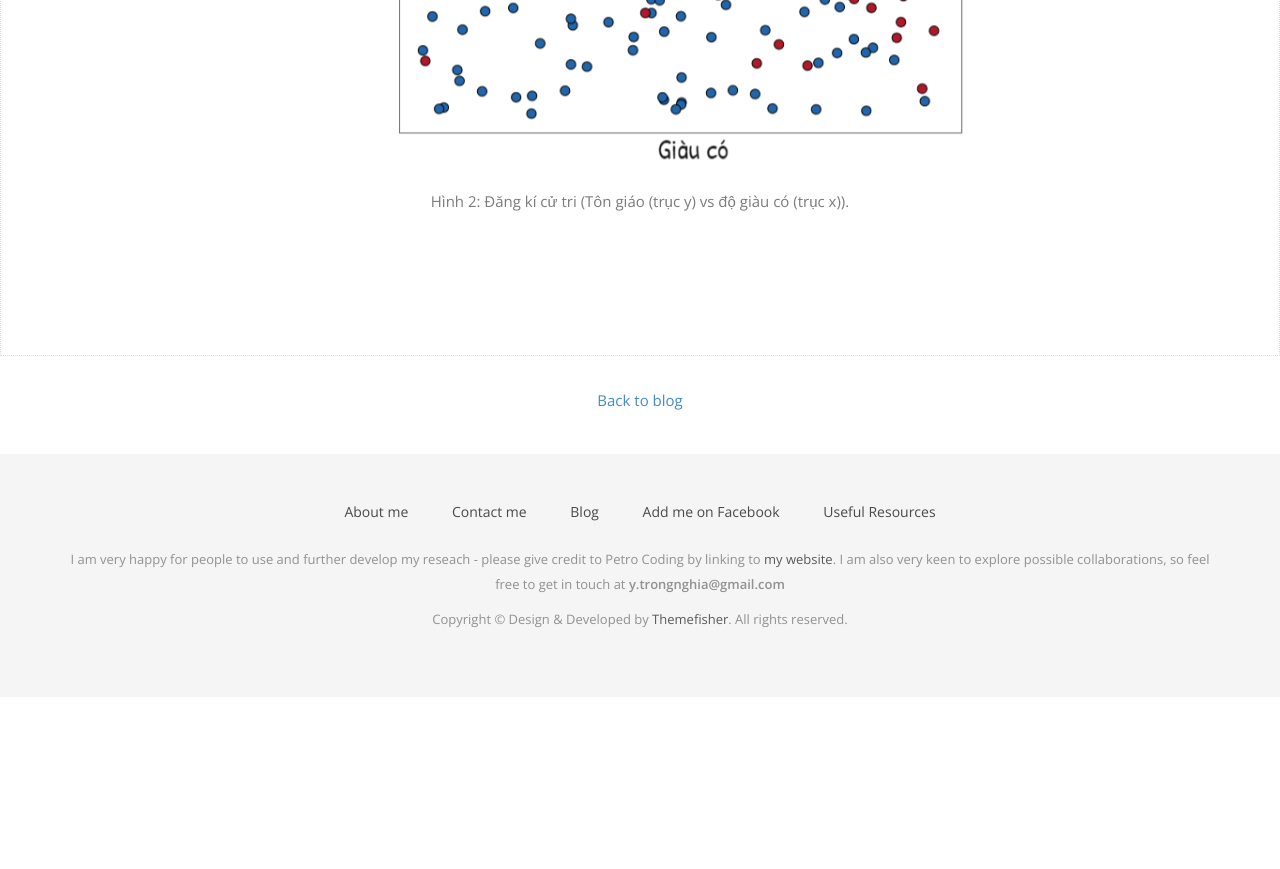
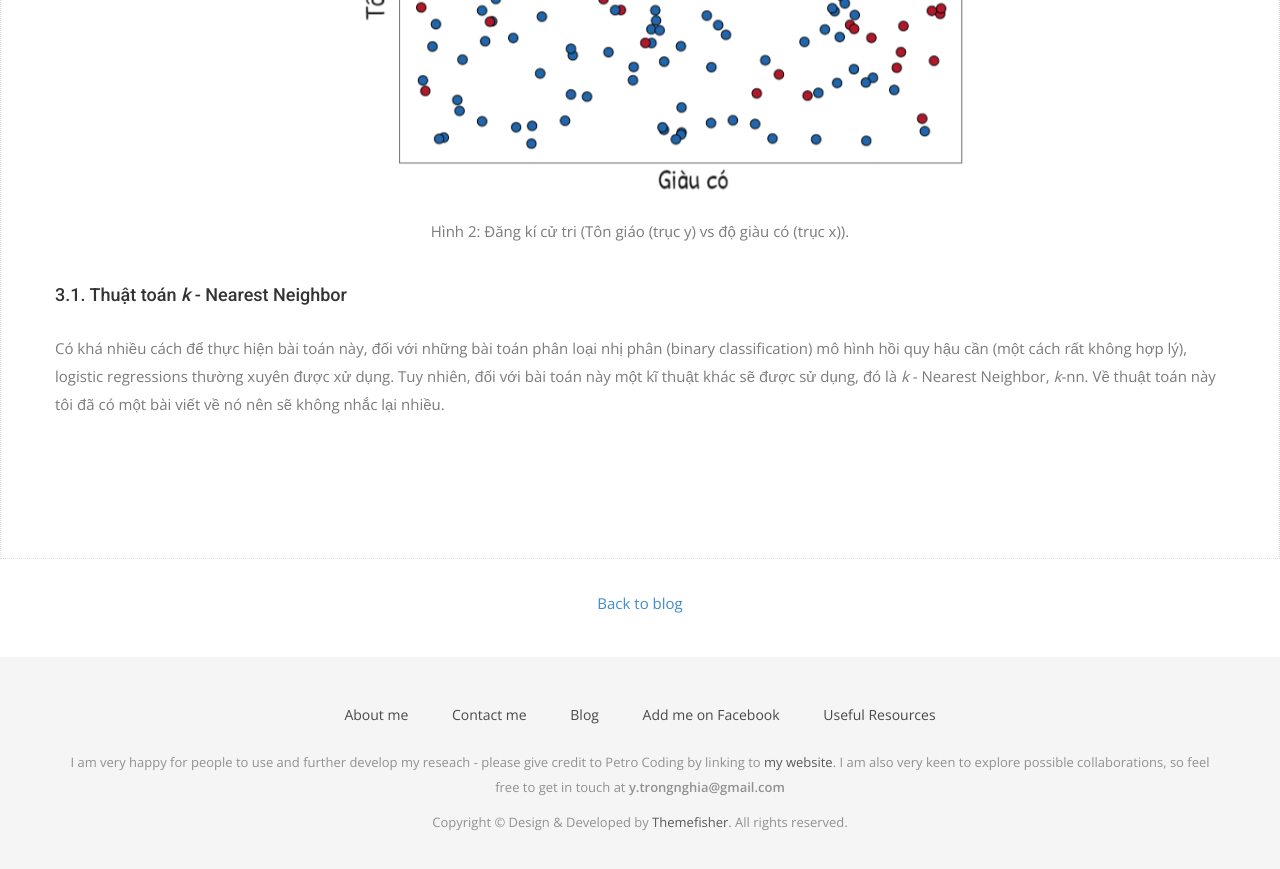
Before and after one commit to YanGBloG/superseded, a Jekyll site: the page built from _posts/2019-04-16-bias-variance-tradeoff.md, in a window 1280 px wide and 900 px high, scrolled down 3810 px. Shown: the top 869 px of the window. Built offline with Jekyll 4.4.1, drawn with Linux system fonts in a browser that asks for light colours; nearby versions of some CDN libraries; some web fonts are replaced; library files that are not in the unit come from our copies; formulas are drawn with MathJax 3; before the commit the page ends 4507 px from its top, so only the background shows below that; some of the changed text lies outside the part shown.

Commit message:
Update 2019-04-16-bias-variance-tradeoff.md

```diff
--- a/_posts/2019-04-16-bias-variance-tradeoff.md
+++ b/_posts/2019-04-16-bias-variance-tradeoff.md
@@ -13,6 +13,7 @@ tags : [math]
 #### <a href="#-dinh-nghia-ve-toan-hoc"> 1.3. Định nghĩa về mặt toán học</a>
 ### <a href="#-vi-du-minh-hoa"> 2. Ví dụ minh họa</a>
 ### <a href="#-ung-dung"> 3. Ứng dụng</a>
+#### <a href="#-k-nearest-neighbor"> 3.1. Thuật toán _k_ - Nearest Neighbor</a>
 <!-- End TOC -->
 
 <a name="-gioi-thieu-ve-bias-variance"></a>
@@ -119,3 +120,9 @@ Hãy cùng đi vào một ứng dụng thực tế hơn. Giả sử ta có tập
 
 <center><img src="/img/bias_variance/registration.png" alt="img" style="width: 651px;"/></center>
 <center><p>Hình 2: Đăng kí cử tri (Tôn giáo (trục y) vs độ giàu có (trục x)).</p></center>
+
+<a name="-k-nearest-neighbor">
+
+#### 3.1. Thuật toán _k_ - Nearest Neighbor
+
+Có khá nhiều cách để thực hiện bài toán này, đối với những bài toán phân loại nhị phân (binary classification) mô hình hồi quy hậu cần  (một cách rất không hợp lý), logistic regressions thường xuyên được xử dụng. Tuy nhiên, đối với bài toán này một kĩ thuật khác sẽ được sử dụng, đó là _k_ - Nearest Neighbor, _k_-nn. Về thuật toán này tôi đã có một bài viết về nó nên sẽ không nhắc lại nhiều.
```
